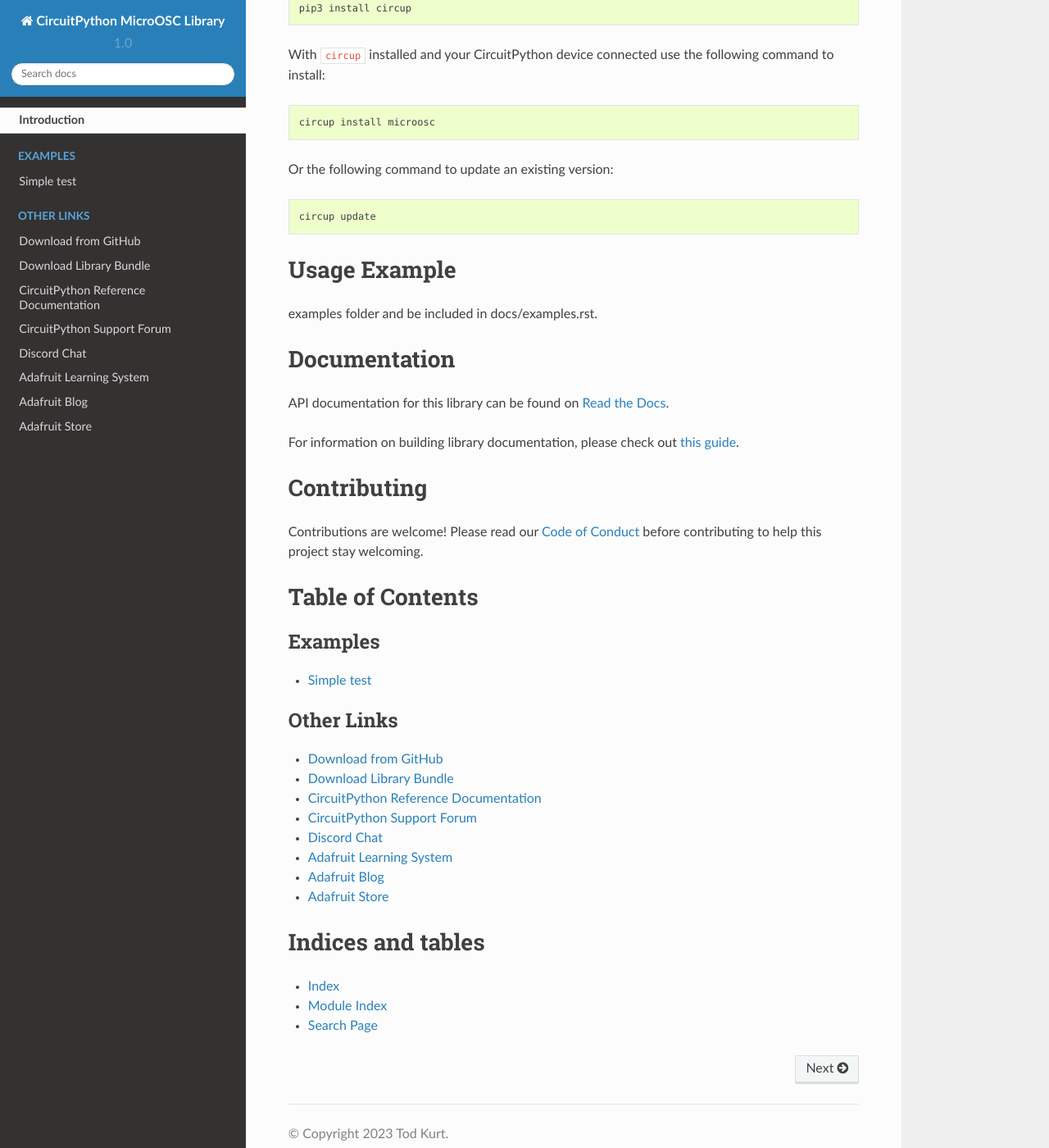
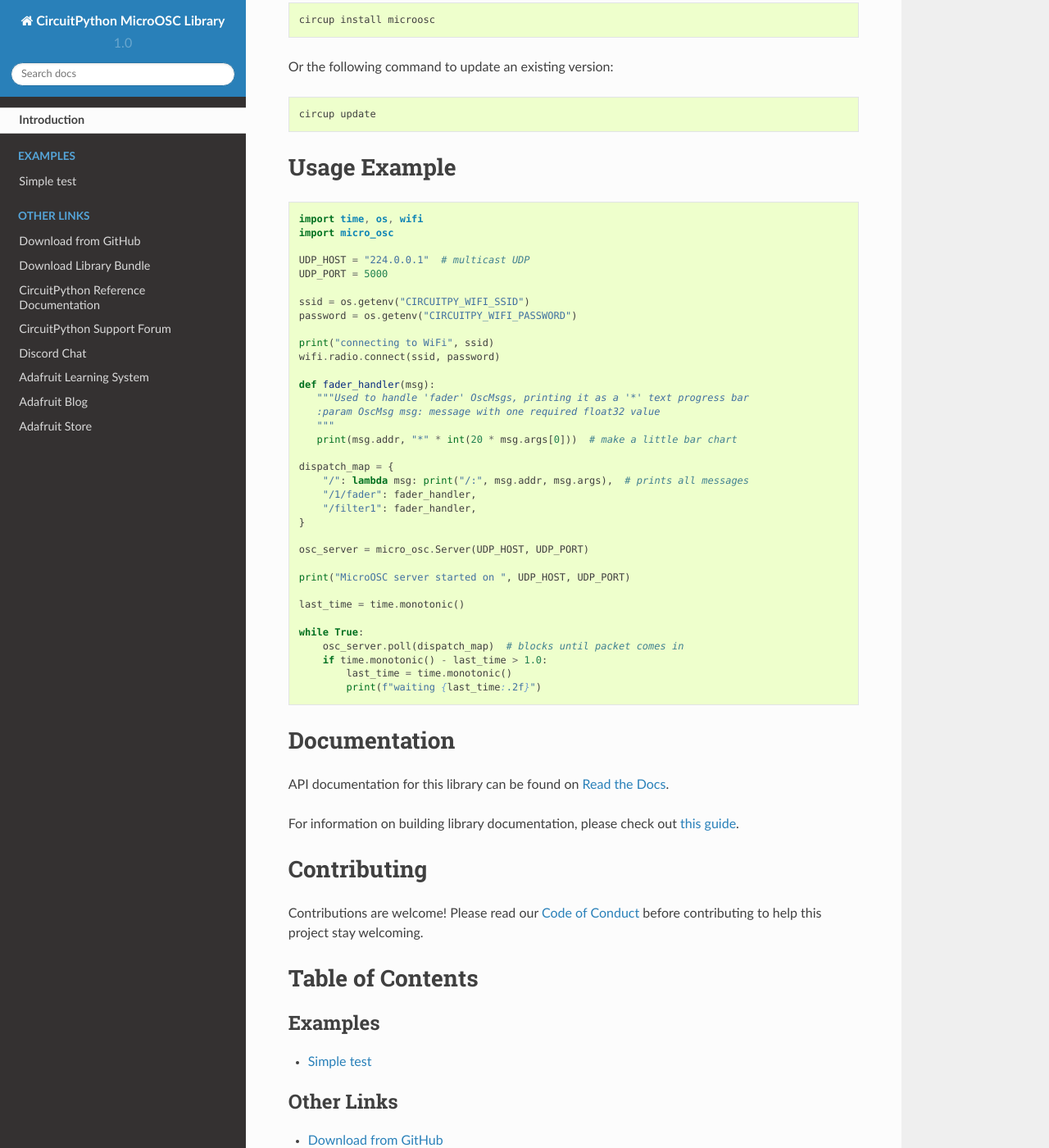
Before and after one commit to todbot/CircuitPython_MicroOSC, a Sphinx documentation site: the page built from docs/index.rst, in a window 1280 px wide and 1400 px high, scrolled down 1292 px. Shown: the whole window at 82% size. Built offline with Sphinx 7.4.7 and the Read the Docs theme 2.0.0, drawn with Linux system fonts in a browser that asks for light colours; some of the changed text lies outside the part shown.

Commit message:
doc cleanup

```diff
--- a/README.rst
+++ b/README.rst
@@ -39,10 +39,6 @@
 
 Installing from PyPI
 =====================
-.. note:: This library is not available on PyPI yet. Install documentation is included
-   as a standard element. Stay tuned for PyPI availability!
-
-.. todo:: Remove the above note if PyPI version is/will be available at time of release.
 
 On supported GNU/Linux systems like the Raspberry Pi, you can install the driver locally `from
 PyPI <https://pypi.org/project/circuitpython-microosc/>`_.
@@ -93,8 +89,45 @@
 Usage Example
 =============
 
-.. todo:: Add a quick, simple example. It and other examples should live in the
-examples folder and be included in docs/examples.rst.
+.. code-block:: python
+
+    import time, os, wifi
+    import micro_osc
+
+    UDP_HOST = "224.0.0.1"  # multicast UDP
+    UDP_PORT = 5000
+
+    ssid = os.getenv("CIRCUITPY_WIFI_SSID")
+    password = os.getenv("CIRCUITPY_WIFI_PASSWORD")
+
+    print("connecting to WiFi", ssid)
+    wifi.radio.connect(ssid, password)
+
+    def fader_handler(msg):
+       """Used to handle 'fader' OscMsgs, printing it as a '*' text progress bar
+       :param OscMsg msg: message with one required float32 value
+       """
+       print(msg.addr, "*" * int(20 * msg.args[0]))  # make a little bar chart
+
+    dispatch_map = {
+        "/": lambda msg: print("/:", msg.addr, msg.args),  # prints all messages
+        "/1/fader": fader_handler,
+        "/filter1": fader_handler,
+    }
+
+    osc_server = micro_osc.Server(UDP_HOST, UDP_PORT)
+
+    print("MicroOSC server started on ", UDP_HOST, UDP_PORT)
+
+    last_time = time.monotonic()
+
+    while True:
+        osc_server.poll(dispatch_map)  # blocks until packet comes in
+        if time.monotonic() - last_time > 1.0:
+            last_time = time.monotonic()
+            print(f"waiting {last_time:.2f}")
+
+
 
 Documentation
 =============
--- a/docs/index.rst
+++ b/docs/index.rst
@@ -24,14 +24,8 @@
 .. toctree::
     :caption: Tutorials
 
-.. todo:: Add any Learn guide links here. If there are none, then simply delete this todo and leave
-    the toctree above for use later.
-
 .. toctree::
     :caption: Related Products
-
-.. todo:: Add any product links here. If there are none, then simply delete this todo and leave
-    the toctree above for use later.
 
 .. toctree::
     :caption: Other Links
```
Also changed, not shown: microosc.py (+15 -7 lines), 2 other files.
